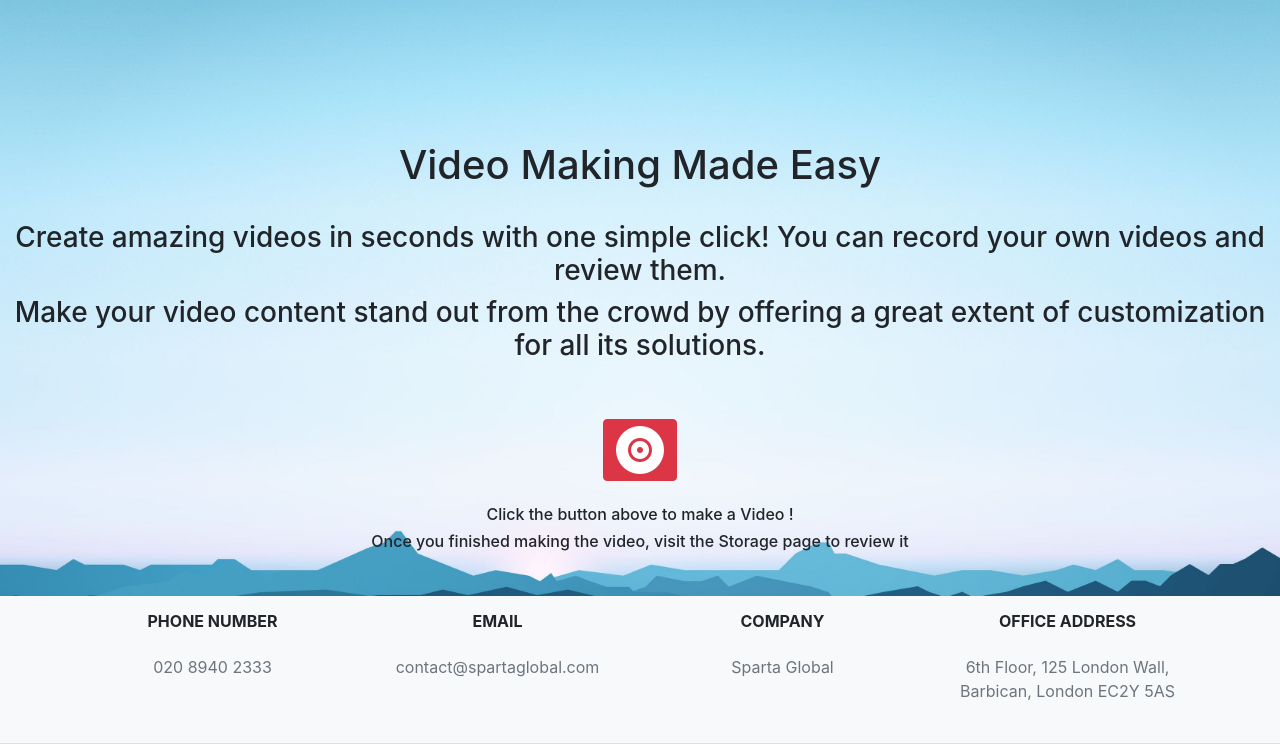
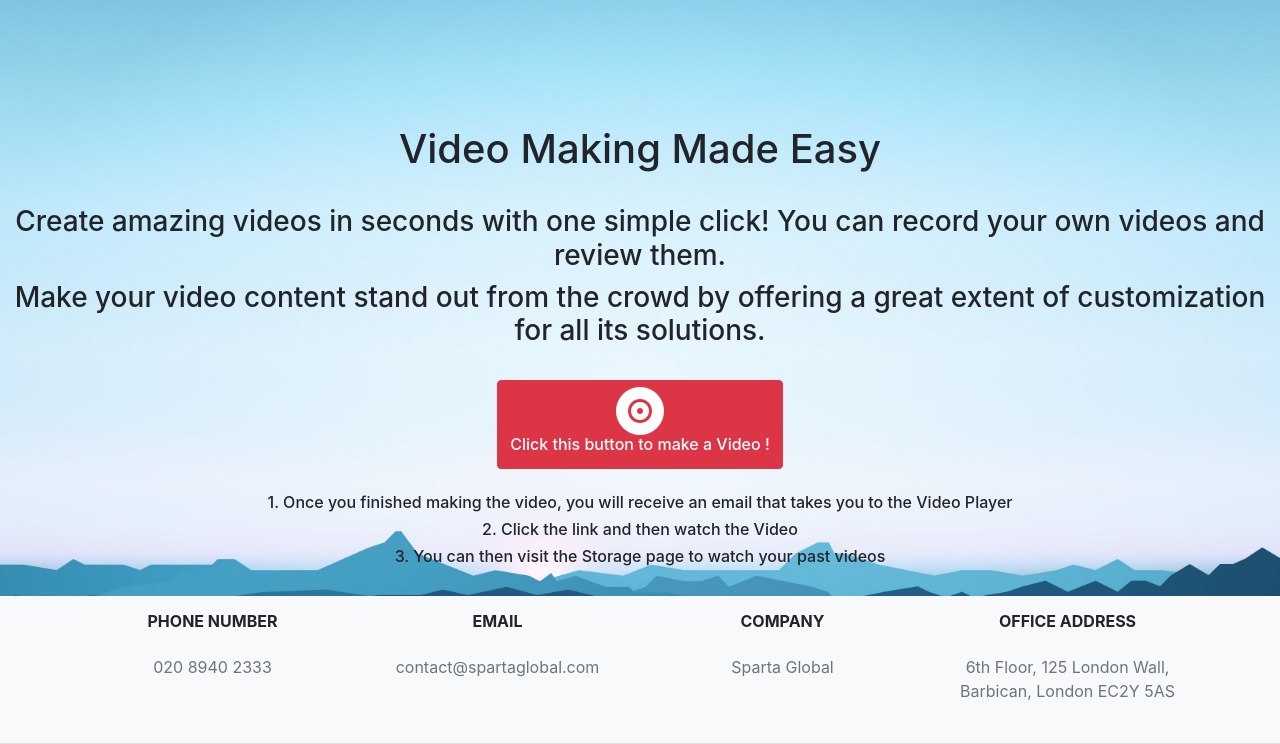
Before and after one commit to Benedek4000/eng130_week4_project, a Flask app: page / in a window 1280 px wide. Shown: the part 56-800 px from the top of the page. Run offline with Flask 2, Linux system fonts and the light colour scheme; some libraries are stand-ins or nearby versions.

Commit message:
finished footer and updated main page

```diff
--- a/frontend/templates/home.html
+++ b/frontend/templates/home.html
@@ -12,12 +12,13 @@
                     <h3>Create amazing videos in seconds with one simple click! You can record your own videos and review them. </h3>
                     <h3>Make your video content stand out from the crowd by offering a great extent of customization for all its solutions. </h3>
                     <br/>
-                    <br/>
                     <div class="col text-center">
-                        <button onclick="location.href='videorec'" type="button" class="btn btn-danger rounded"><i class="fa-solid fa-record-vinyl fa-3x"></i></button>
+                        <button onclick="location.href='videorec'" type="button" class="btn btn-danger rounded"><i class="fa-solid fa-record-vinyl fa-3x"></i><br/><h6>Click this button to make a Video !</h6></button>
                         <br/><br/>
-                        <h6>Click the button above to make a Video !</h6>
-                        <h6>Once you finished making the video, visit the Storage page to review it</h6>
+                        <h6>1. Once you finished making the video, you will receive an email that takes you to the Video Player</h6>
+                        <h6>2. Click the link and then watch the Video</h6>
+                        <h6>3. You can then visit the Storage page to watch your past videos</h6>
+
                     </div>
 
                 </div>
```
